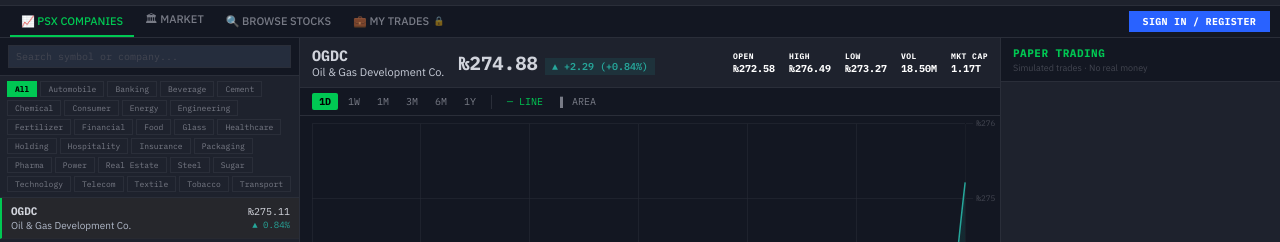
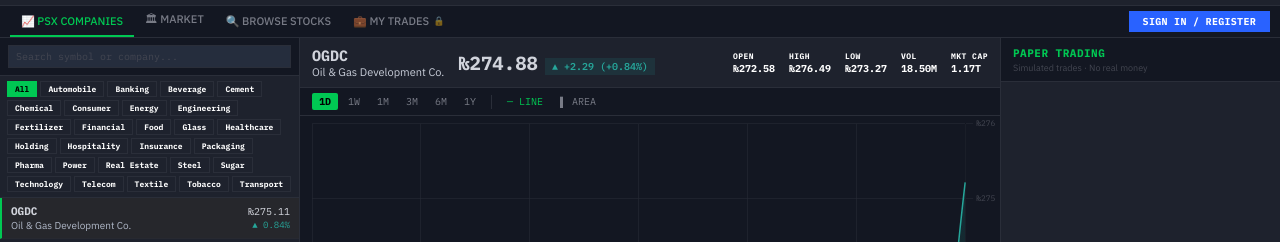
Before and after one commit to Ahsnkhalid/psxview, a website: page public/index.html in a window 1280 px wide. Shown: the part 77-319 px from the top of the page. Drawn offline with nearby package versions, Linux system fonts and the light colour scheme.

Commit message:
Add files via upload

```diff
--- a/public/index.html
+++ b/public/index.html
@@ -2,7 +2,7 @@
 <html lang="en">
 <head>
 <meta charset="UTF-8"/>
-<meta name="viewport" content="width=device-width,initial-scale=1.0"/>
+<meta name="viewport" content="width=1280,initial-scale=0.25"/>
 <title>PSXView — Pakistan Stock Market · Paper Trading Simulator</title>
 <link href="https://fonts.googleapis.com/css2?family=IBM+Plex+Mono:wght@400;500;600;700&family=IBM+Plex+Sans:wght@300;400;500;600;700&display=swap" rel="stylesheet"/>
 <script src="https://cdnjs.cloudflare.com/ajax/libs/Chart.js/4.4.1/chart.umd.min.js"></script>
@@ -96,7 +96,7 @@ body{background:var(--bg);color:var(--text);font-family:'IBM Plex Sans',sans-ser
 .sb-head input::placeholder{color:var(--text3);}
 .sector-pills{display:flex;flex-wrap:wrap;padding:5px 7px;border-bottom:1px solid var(--border);gap:3px;}
 .sector-pills::-webkit-scrollbar{display:none;}
-.spill{padding:2px 7px;background:none;border:1px solid var(--border);font-family:'IBM Plex Mono',monospace;font-size:8px;color:var(--text2);cursor:pointer;white-space:nowrap;transition:all .1s;}
+.spill{padding:2px 7px;background:none;border:1px solid var(--border);font-family:'IBM Plex Mono',monospace;font-size:8px;font-weight:700;color:#ffffff;cursor:pointer;white-space:nowrap;transition:all .1s;}
 .spill:hover{border-color:var(--accent);color:var(--accent);}
 .spill.active{background:var(--accent);color:#000;border-color:var(--accent);font-weight:700;}
 .stock-list{flex:1;overflow-y:auto;scrollbar-width:thin;scrollbar-color:var(--border) transparent;}
```
